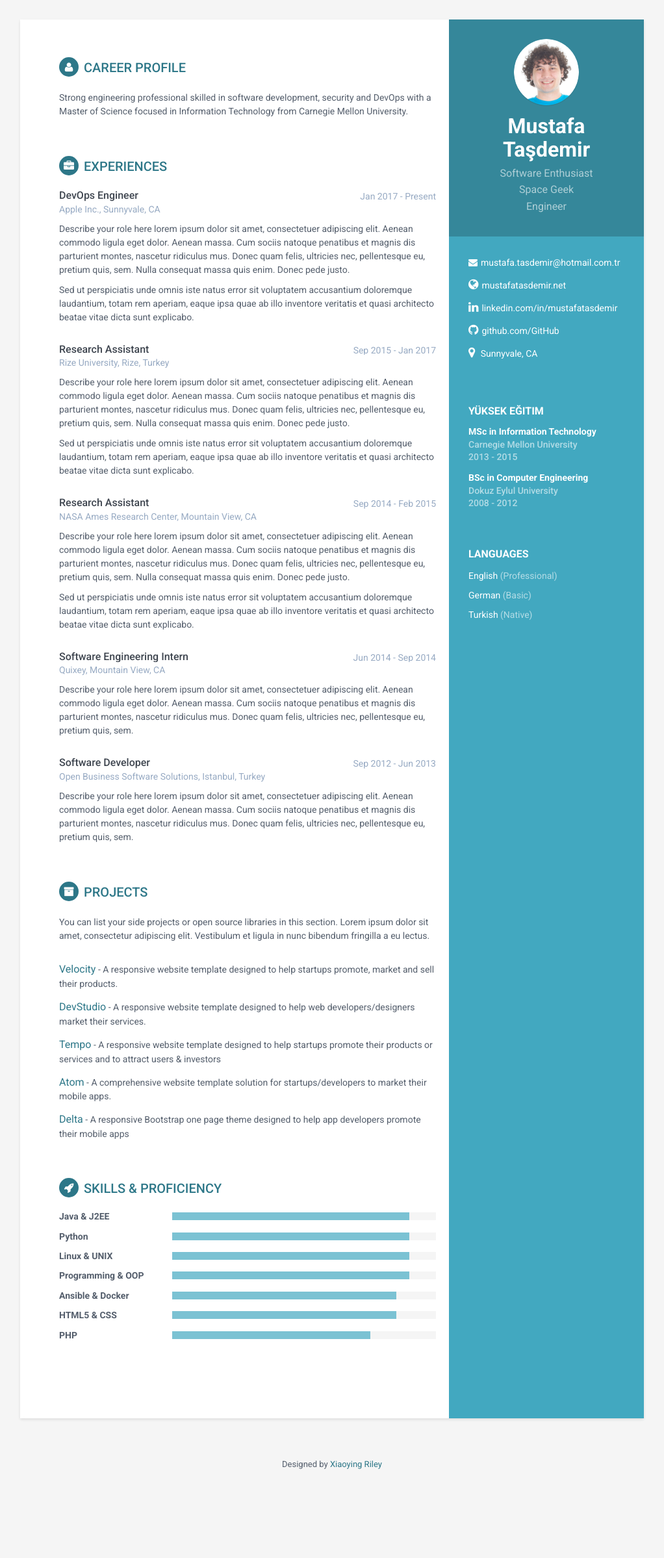
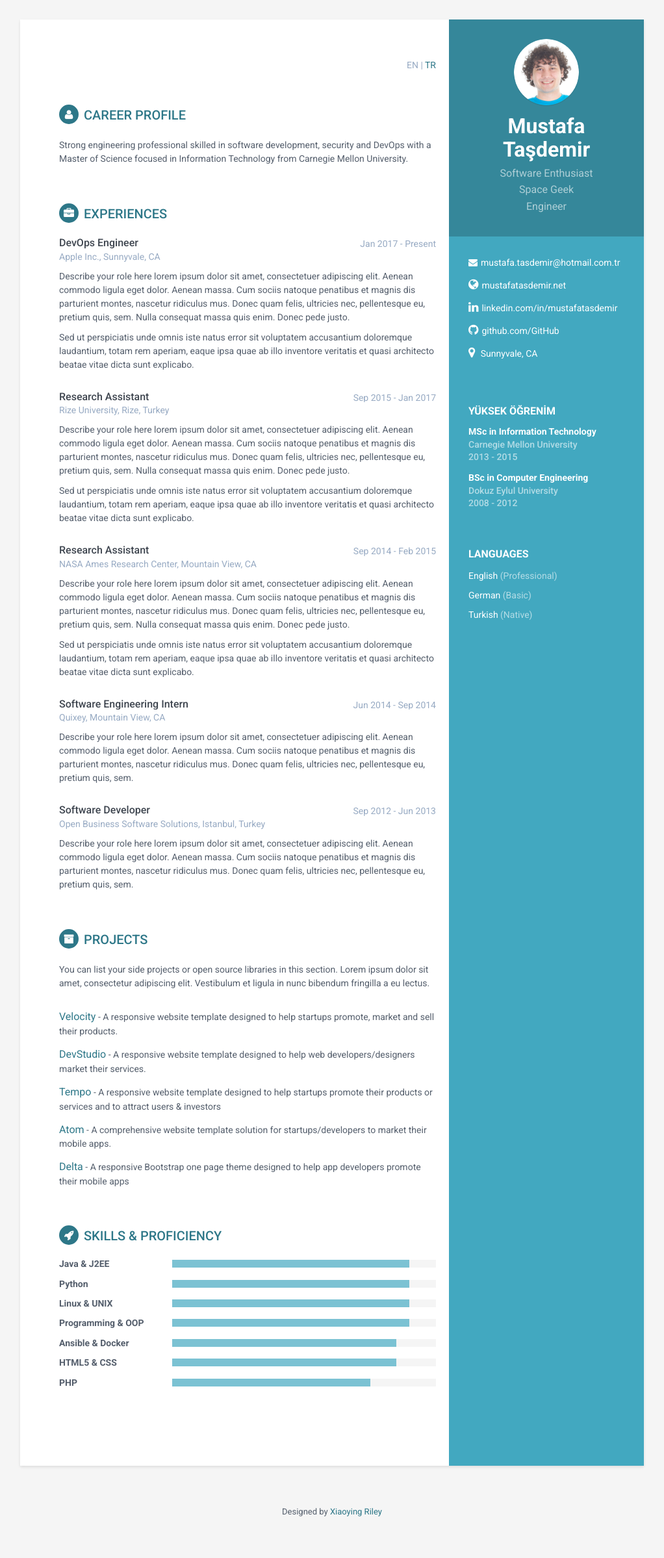
Before and after one commit to mustafatasdemir/tr, a Jekyll site: the page built from index.html, in a window 1280 px wide. Shown: the whole page at 65% size, without its empty margins (129-1151 px from the left). Built offline with Jekyll 4.4.1, drawn with Linux system fonts in a browser that asks for light colours; before the commit the page ends 2325 px from its top, so only the background shows below that.

Commit message:
Added language links to redirect

```diff
--- a/_includes/education.html
+++ b/_includes/education.html
@@ -1,5 +1,5 @@
  <div class="education-container container-block">
-<h2 class="container-block-title">Yüksek Eğitim</h2>
+<h2 class="container-block-title">YÜKSEK ÖĞRENİM</h2>
 <div class="item">
     <h4 class="degree">MSc in Information Technology</h4>
     <h5 class="meta">Carnegie Mellon University</h5>
--- a/assets/css/styles.css
+++ b/assets/css/styles.css
@@ -8,6 +8,20 @@
 */
 /* styles.css */
 /* ======= Base ======= */
+
+/* Begin - Custom CSS */
+.langs {
+  padding-bottom: 3em;
+  text-align: right;
+  color: #97AAC3;
+}
+
+.other_lang {
+  color: #97AAC3;
+}
+/* End - Custom CSS */
+
+
 body {
   font-family: 'Roboto', sans-serif;
   color: #545E6C;
--- a/index.html
+++ b/index.html
@@ -2,6 +2,7 @@
 layout: default
 ---
 
+<p class="langs"><a class="other_lang" href="mustafatasdemir.github.io">EN</a> | <a href="mustafatasdemir.github.io/tr">TR</a></p>
 
 {% include career-profile.html %}
 
```
